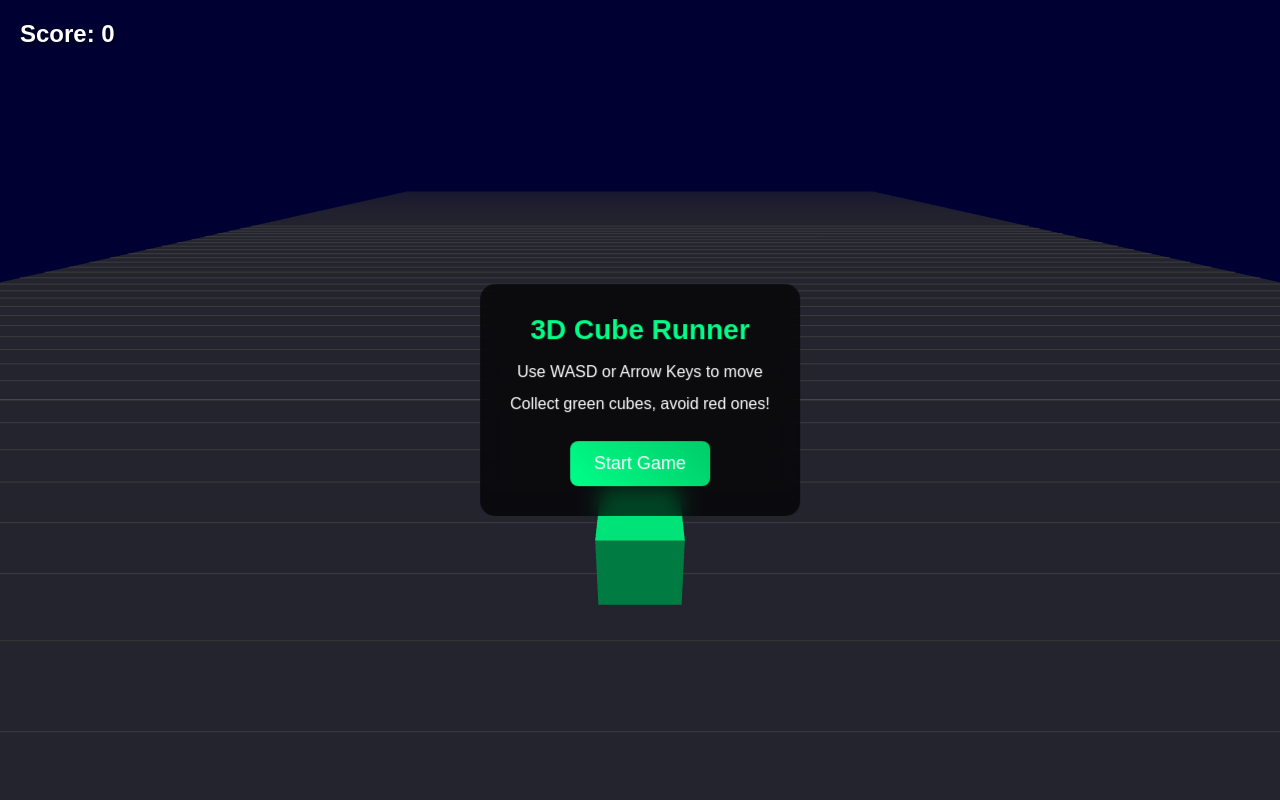
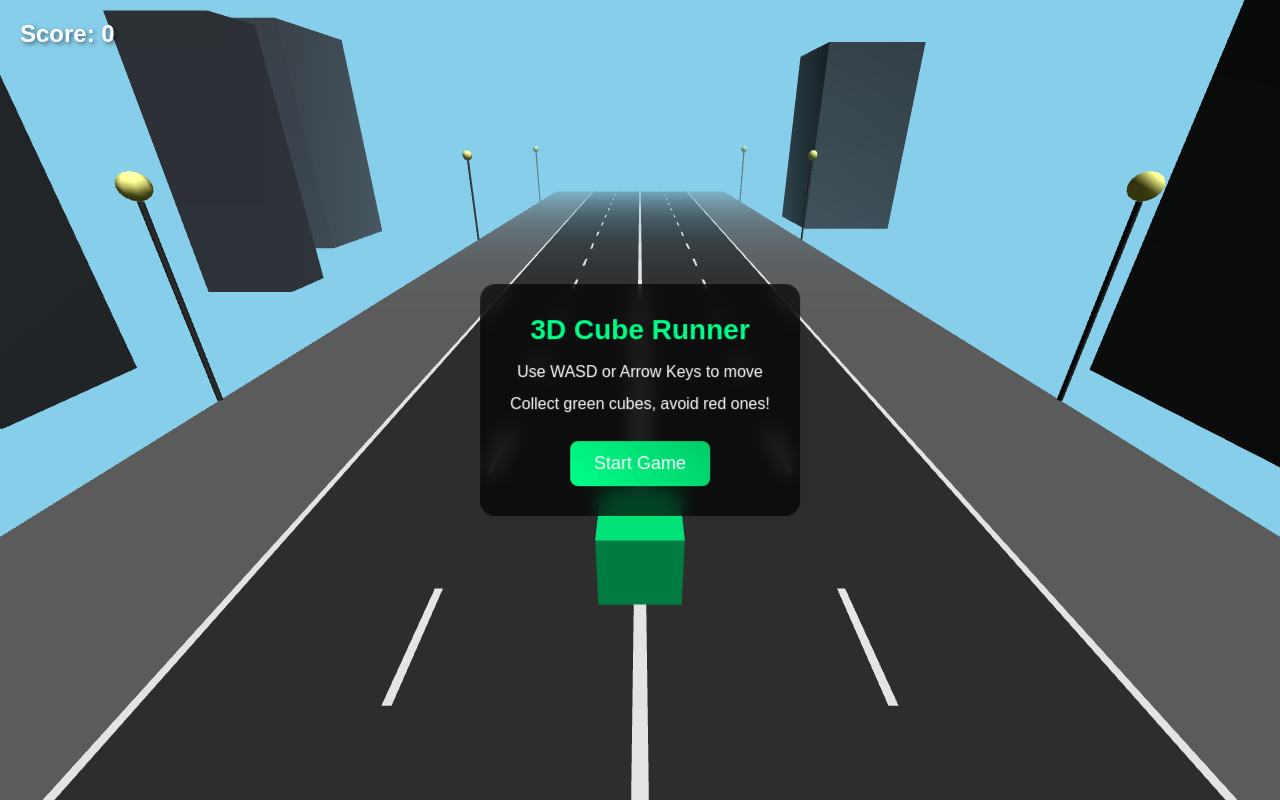
Before and after one commit to dotuankhanh2412/webapp, a plain HTML site: page index.html in a window 1280 px wide. Drawn offline with nearby package versions, Linux system fonts and the light colour scheme; animation ran at ten frames a second.

Commit message:
Refactor scene setup with sky blue fog and background; enhance road and sidewalk creation with detailed markings and street elements

```diff
--- a/index.js
+++ b/index.js
@@ -27,7 +27,7 @@ const keys = {
 function init() {
     // Create scene
     scene = new THREE.Scene();
-    scene.fog = new THREE.Fog(0x000033, 50, 200);
+    scene.fog = new THREE.Fog(0x87CEEB, 30, 150); // Sky blue fog for city atmosphere
 
     // Create camera
     camera = new THREE.PerspectiveCamera(75, window.innerWidth / window.innerHeight, 0.1, 1000);
@@ -37,7 +37,7 @@ function init() {
     // Create renderer
     renderer = new THREE.WebGLRenderer({ antialias: true });
     renderer.setSize(window.innerWidth, window.innerHeight);
-    renderer.setClearColor(0x000033);
+    renderer.setClearColor(0x87CEEB); // Sky blue background
     renderer.shadowMap.enabled = true;
     renderer.shadowMap.type = THREE.PCFSoftShadowMap;
     document.getElementById('gameContainer').appendChild(renderer.domElement);
@@ -70,20 +70,145 @@ function init() {
 }
 
 function createGround() {
-    const groundGeometry = new THREE.PlaneGeometry(100, 200);
-    const groundMaterial = new THREE.MeshLambertMaterial({
-        color: 0x333333,
-        transparent: true,
-        opacity: 0.8
+    // Create main road surface
+    const roadGeometry = new THREE.PlaneGeometry(20, 200);
+    const roadMaterial = new THREE.MeshLambertMaterial({
+        color: 0x333333
     });
-    const ground = new THREE.Mesh(groundGeometry, groundMaterial);
-    ground.rotation.x = -Math.PI / 2;
-    ground.receiveShadow = true;
-    scene.add(ground);
+    const road = new THREE.Mesh(roadGeometry, roadMaterial);
+    road.rotation.x = -Math.PI / 2;
+    road.receiveShadow = true;
+    scene.add(road);
 
-    // Add grid lines for visual effect
-    const gridHelper = new THREE.GridHelper(100, 50, 0x666666, 0x444444);
-    scene.add(gridHelper);
+    // Create sidewalks on both sides
+    const sidewalkGeometry = new THREE.PlaneGeometry(8, 200);
+    const sidewalkMaterial = new THREE.MeshLambertMaterial({
+        color: 0x666666
+    });
+
+    // Left sidewalk
+    const leftSidewalk = new THREE.Mesh(sidewalkGeometry, sidewalkMaterial);
+    leftSidewalk.rotation.x = -Math.PI / 2;
+    leftSidewalk.position.x = -14;
+    leftSidewalk.receiveShadow = true;
+    scene.add(leftSidewalk);
+
+    // Right sidewalk
+    const rightSidewalk = new THREE.Mesh(sidewalkGeometry, sidewalkMaterial);
+    rightSidewalk.rotation.x = -Math.PI / 2;
+    rightSidewalk.position.x = 14;
+    rightSidewalk.receiveShadow = true;
+    scene.add(rightSidewalk);
+
+    // Create road markings (white lines)
+    createRoadMarkings();
+
+    // Create street elements
+    createStreetElements();
+}
+
+function createRoadMarkings() {
+    // Center line (continuous)
+    const centerLineGeometry = new THREE.PlaneGeometry(0.3, 200);
+    const centerLineMaterial = new THREE.MeshLambertMaterial({
+        color: 0xffffff
+    });
+    const centerLine = new THREE.Mesh(centerLineGeometry, centerLineMaterial);
+    centerLine.rotation.x = -Math.PI / 2;
+    centerLine.position.y = 0.01; // Slightly above road
+    scene.add(centerLine);
+
+    // Dashed lines for lanes
+    for (let z = -100; z < 100; z += 8) {
+        // Left lane marking
+        const leftMarkGeometry = new THREE.PlaneGeometry(0.2, 3);
+        const leftMark = new THREE.Mesh(leftMarkGeometry, centerLineMaterial);
+        leftMark.rotation.x = -Math.PI / 2;
+        leftMark.position.set(-5, 0.01, z);
+        scene.add(leftMark);
+
+        // Right lane marking
+        const rightMark = new THREE.Mesh(leftMarkGeometry, centerLineMaterial);
+        rightMark.rotation.x = -Math.PI / 2;
+        rightMark.position.set(5, 0.01, z);
+        scene.add(rightMark);
+    }
+
+    // Road edges (solid white lines)
+    const edgeGeometry = new THREE.PlaneGeometry(0.2, 200);
+
+    // Left edge
+    const leftEdge = new THREE.Mesh(edgeGeometry, centerLineMaterial);
+    leftEdge.rotation.x = -Math.PI / 2;
+    leftEdge.position.set(-10, 0.01, 0);
+    scene.add(leftEdge);
+
+    // Right edge
+    const rightEdge = new THREE.Mesh(edgeGeometry, centerLineMaterial);
+    rightEdge.rotation.x = -Math.PI / 2;
+    rightEdge.position.set(10, 0.01, 0);
+    scene.add(rightEdge);
+}
+
+function createStreetElements() {
+    // Create street lamps
+    for (let z = -80; z < 100; z += 40) {
+        createStreetLamp(-18, z);
+        createStreetLamp(18, z);
+    }
+
+    // Create buildings in the background
+    createBuildings();
+}
+
+function createStreetLamp(x, z) {
+    // Lamp post
+    const postGeometry = new THREE.CylinderGeometry(0.1, 0.1, 8, 8);
+    const postMaterial = new THREE.MeshLambertMaterial({ color: 0x444444 });
+    const post = new THREE.Mesh(postGeometry, postMaterial);
+    post.position.set(x, 4, z);
+    post.castShadow = true;
+    scene.add(post);
+
+    // Lamp head
+    const lampGeometry = new THREE.SphereGeometry(0.5, 8, 8);
+    const lampMaterial = new THREE.MeshLambertMaterial({
+        color: 0xffffaa,
+        emissive: 0x222200
+    });
+    const lamp = new THREE.Mesh(lampGeometry, lampMaterial);
+    lamp.position.set(x, 8.5, z);
+    scene.add(lamp);
+
+    // Add point light
+    const light = new THREE.PointLight(0xffffaa, 0.3, 20);
+    light.position.set(x, 8.5, z);
+    scene.add(light);
+}
+
+function createBuildings() {
+    // Create simple building silhouettes
+    for (let i = 0; i < 10; i++) {
+        const height = Math.random() * 15 + 10;
+        const width = Math.random() * 8 + 4;
+        const depth = Math.random() * 8 + 4;
+
+        const buildingGeometry = new THREE.BoxGeometry(width, height, depth);
+        const buildingMaterial = new THREE.MeshLambertMaterial({
+            color: new THREE.Color().setHSL(0.6, 0.1, Math.random() * 0.3 + 0.2)
+        });
+        const building = new THREE.Mesh(buildingGeometry, buildingMaterial);
+
+        // Position buildings on sides
+        const side = Math.random() > 0.5 ? 1 : -1;
+        building.position.set(
+            side * (25 + Math.random() * 10),
+            height / 2,
+            (Math.random() - 0.5) * 150
+        );
+        building.castShadow = true;
+        scene.add(building);
+    }
 }
 
 function createPlayer() {
--- a/style.css
+++ b/style.css
@@ -6,7 +6,7 @@
 
 body {
     font-family: 'Arial', sans-serif;
-    background: linear-gradient(135deg, #1e3c72, #2a5298);
+    background: linear-gradient(135deg, #87CEEB, #4682B4); /* Sky blue gradient */
     overflow: hidden;
     height: 100vh;
 }
```
